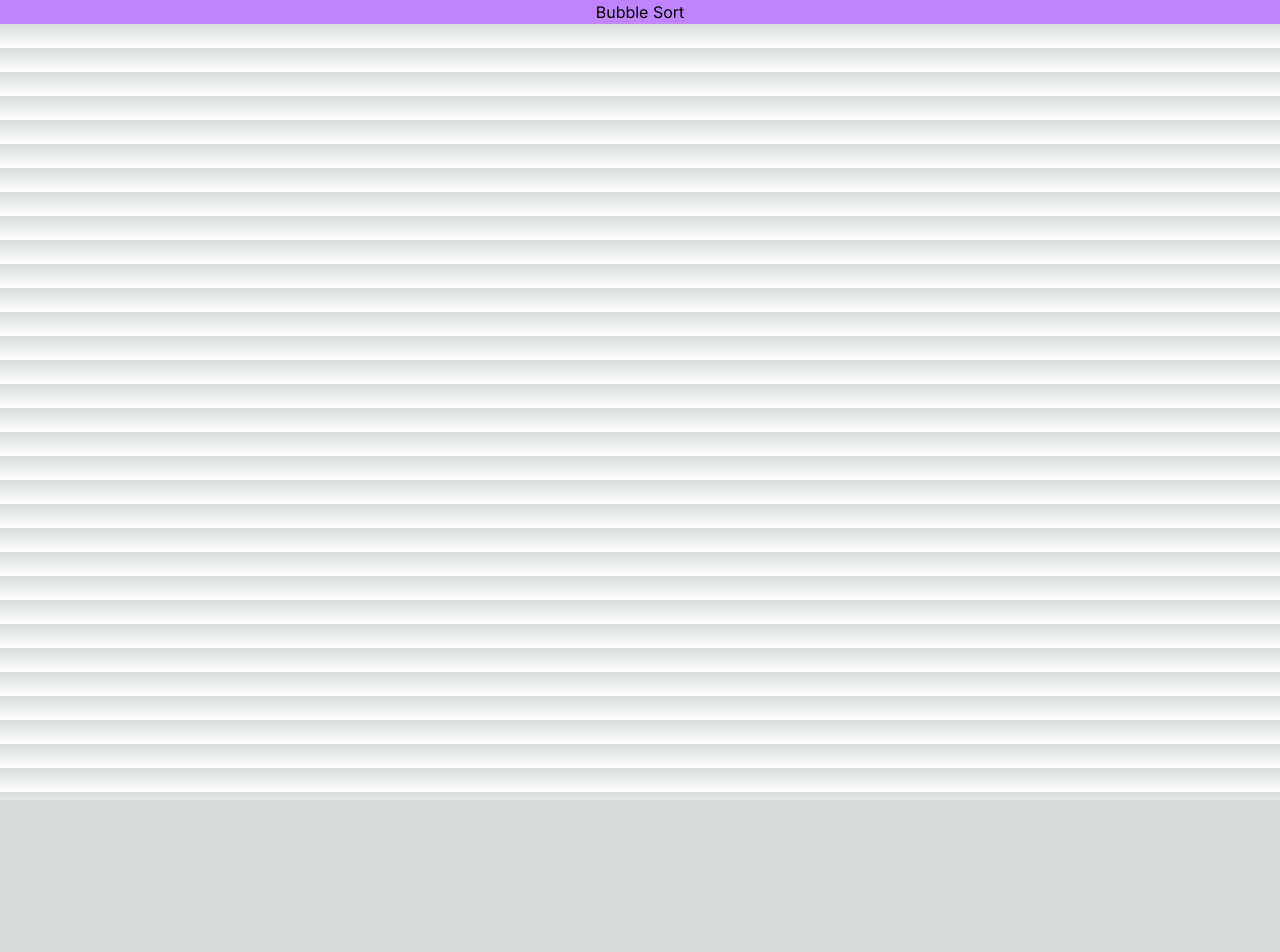
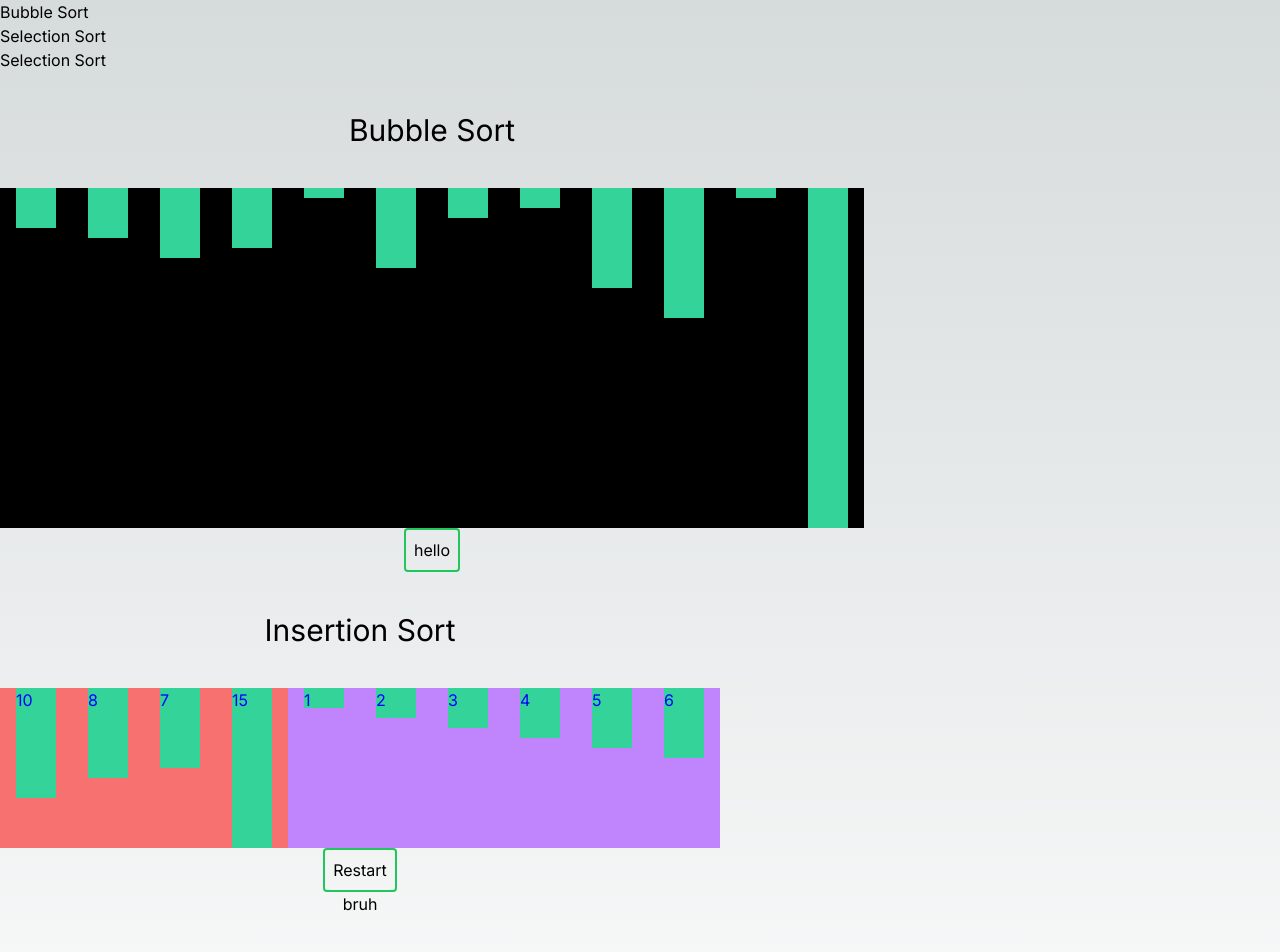
Before and after one commit to yayakix/iyanamarquez.Algorithmsv1, a Next.js app: page / in a window 1280 px wide. Shown: the top 952 px of the page. Before the commit the page ends 800 px from the top, so only its background shows below. Built offline with nearby package versions, Linux system fonts and the light colour scheme.

Commit message:
get 3 visualizations

```diff
--- a/src/algorithms/bubbleSort.ts
+++ b/src/algorithms/bubbleSort.ts
@@ -3,7 +3,8 @@
 // swap if the left value (i) is less than the right value (i+1) -> swapped detected
 // skip if the opposite^
 // do these steps on the arr until no more swaps are made
-const startArr = [3, 4, 5, 1, 2, 72, 6, 8, 7, 90];
+const startArr = [4, 3, 6, 7, 5, 0, 9, 2, 1, 12, 33, 0];
+let steps = [];
 const bubbleSort = (array: number[]) => {
   let swapped = false;
   let sortArr = [...array];
@@ -16,15 +17,15 @@ const bubbleSort = (array: number[]) => {
       sortArr[i] = rightNumber;
       sortArr[i + 1] = leftNumber;
       swapped = true;
+      steps.push([...sortArr]);
     }
   }
+  // steps.push([...sortArr]);
+
   if (swapped) {
     return bubbleSort(sortArr);
   }
-  return { array: sortArr, swapped: swapped };
+  return { array: sortArr, steps: steps };
 };
-console.log("hello");
-
+export default bubbleSort;
 console.log(bubbleSort(startArr));
-
-export default bubbleSort;
--- a/src/algorithms/bubbleSortSteps.ts
+++ /dev/null
@@ -1,23 +0,0 @@
-// loop through arr
-// comp 2 values
-// swap if the left value (i) is less than the right value (i+1) -> swapped detected
-// skip if the opposite^
-// do these steps on the arr until no more swaps are made
-const bubbleSort = (array: number[]) => {
-  let swapped = false;
-  let sortArr = [...array];
-  for (let i = 0; i < array.length - 1; i++) {
-    let leftNumber = sortArr[i];
-    let rightNumber = sortArr[i + 1];
-    // ex. [2,1]
-    if (leftNumber > rightNumber) {
-      // Swap vals
-      sortArr[i] = rightNumber;
-      sortArr[i + 1] = leftNumber;
-      swapped = true;
-    }
-  }
-  return { array: sortArr, swapped: swapped };
-};
-
-export default bubbleSort;
--- /dev/null
+++ b/src/algorithms/insertionSort.ts
@@ -0,0 +1,30 @@
+const startArr = [1, 9, 5, 3, 2, 7, 6, 8, 4];
+
+const insertionSort = (startArr: []) => {
+  let array = [...startArr];
+  let newArray: number[] = [];
+  let continueVar = true;
+  let steps = [];
+  let steps2 = [];
+
+  while (continueVar) {
+    let lowestIdx = 0;
+    for (let i = 0; i < array.length; i++) {
+      if (array[i] < array[lowestIdx]) {
+        lowestIdx = i;
+      }
+    }
+    newArray.push(array.splice(lowestIdx, 1)[0]);
+    steps.push([...newArray]);
+    steps2.push([...array]);
+
+    if (!array.length) {
+      continueVar = false;
+    }
+  }
+
+  return { array: array, steps: steps, steps2: steps2 };
+};
+
+export default insertionSort;
+console.log(insertionSort(startArr));
--- a/src/algorithms/selectionSort.ts
+++ b/src/algorithms/selectionSort.ts
@@ -1,43 +1,21 @@
-// const startArr = [1, 9, 5, 3, 2, 7, 6, 8, 4];
-
-// const startArr = [9, 5, 3, 11, 20, 7, 6, 8, 4, 1];
-// const selectionSort = (startArr: []) => {
-//   let array = [...startArr];
-//   let newArr = [];
-//   while (array.length) {
-//     let lowestVal = array[0];
-//     let lowestIdx = 0;
-//     for (let i = 0; i < array.length; i++) {
-//       if (array[i] < lowestVal) {
-//         lowestVal = array[i];
-//         lowestIdx = i;
-//       }
-//     }
-//     newArr.push(array.splice(lowestIdx, 1)[0]);
-//     console.log([newArr] + [array]);
-
-//     // return array;
-//   }
-//   return newArr + array;
-// };
-
-// console.log(selectionSort(startArr));
-
-// const startArr = [1, 9, 5, 3, 2, 7, 6, 8, 4];
-
-const selectionSort = (startArr: []) => {
-  let array = [...startArr];
-  let lowestVal = array[0];
-  let lowestIdx = 0;
-  for (let i = 0; i < array.length + 1; i++) {
-    if (array[i] < lowestVal) {
-      lowestVal = array[i];
-      lowestIdx = i;
+// // The Selection Sort algorithm finds the lowest value in an array and moves it to the front of the array.
+let steps = [];
+const selectionSort = (unsortedArr: number[], offset: number) => {
+  let array = [...unsortedArr];
+  // loop through arr
+  let lowestValIdx = offset;
+  for (let j = offset + 1; j < array.length; j++) {
+    if (array[lowestValIdx] > array[j]) {
+      lowestValIdx = j;
     }
   }
-  let num = array.splice(lowestIdx, 1)[0];
-
-  return { newNum: num, array: array };
+  [array[lowestValIdx], array[offset]] = [array[offset], array[lowestValIdx]];
+  steps.push([...array]);
+  if (offset === array.length - 2) {
+    return { array: array, steps: steps };
+  } else {
+    return selectionSort(array, offset + 1);
+  }
 };
 
 export default selectionSort;
--- a/src/app/page.tsx
+++ b/src/app/page.tsx
@@ -1,38 +1,42 @@
 'use client'
 import Image from "next/image";
-import bubbleSort from "@/algorithms/bubbleSortSteps";
+
+import BubbleSort from "./sort/bubble/page";
+import SelectionSort from "./sort/selection/page";
+import InsertionSort from "./sort/insertion/page";
 
 import { useEffect, useState } from "react";
 
 
 export default function Home() {
-  const startingArr = [3, 4, 5, 1, 2, 72, 6, 8, 7, 90, 91, 93];
+  const startingArr = [3, 4, 5, 1, 2, 10, 6, 8, 7, 15];
 
   const [arr, setArr] = useState(startingArr)
 
-  useEffect(() => {
-    { console.log('ermmm') }
 
-    console.log(arr)
-    const { array, swapped } = bubbleSort(arr)
-    if (swapped) {
-      setTimeout(() => { setArr(array) }, 1000)
-      bubbleSort(arr)
-
-    }
-
-  }, [arr])
-  { console.log('erm') }
-  { console.log(arr) }
-
-
-  console.log(bubbleSort(startingArr).array)
   return (
-    <div className="flex flex-col w-screen justify-center items-center bg-purple-400">
+    <div className="flex flex-col  justify-center items-center grid grid-col-4 ">
       <a href="/sort/bubble">
         <button>Bubble Sort</button>
 
       </a>
+      <a href="/sort/selection">
+        <button>Selection Sort</button>
+
+      </a>
+      <a href="/sort/insertion">
+        <button>Selection Sort</button>
+
+      </a>
+      <div className="flex flex-wrap">
+        <BubbleSort array={startingArr} />
+        <InsertionSort array={startingArr} />
+        <SelectionSort array={startingArr} />
+
+      </div>
+
+
+
 
     </div>
   );
--- a/src/app/sort/bubble/page.tsx
+++ b/src/app/sort/bubble/page.tsx
@@ -1,33 +1,45 @@
 'use client'
 import Image from "next/image";
-import bubbleSort from "@/algorithms/bubbleSortSteps";
+import bubbleSort from "@/algorithms/bubbleSort";
 import { useEffect, useState } from "react";
 
 
-export default function BubbleSort() {
-    const startingArr = [4, 3, 6, 7, 5, 0, 9, 2, 1, 12, 33, 0]
-
+export default function BubbleSort(props) {
+    // const startingArr = [12, 8, 5, 4, 3, 6, 7, 1, 12, 33, 0]
+    const startingArr = props.array
     const [arr, setArr] = useState(startingArr)
+    const [steps, setSteps] = useState([])
 
 
     useEffect(() => {
-        console.log(arr)
-        const { array, swapped } = bubbleSort(arr)
-        if (swapped) {
-            setTimeout(() => { setArr(array) }, 1000)
-            bubbleSort(arr)
-        }
-    }, [arr])
+        const { array, steps } = bubbleSort(startingArr)
+        setSteps(steps)
+        steps.map((step, idx) => {
+            setTimeout(() => {
+                setArr(step)
+            }, 1000 * idx)
+        })
+    }, [])
+
+
+    const showShort = () => {
+        setArr(startingArr)
+        steps.map((step, idx) => {
+            setTimeout(() => {
+                setArr(step)
+            }, 500 * idx)
+        })
+    }
 
     return (
-        <div className="flex flex-col w-screen justify-center items-center">
+        <div className="flex flex-col justify-center items-center">
             <h1 className="text-3xl my-10">Bubble Sort</h1>
             <div className="bg-black flex">
                 {arr.map((x) => { return <span className='mx-4 bg-emerald-400 w-10' style={{ color: 'blue', height: `${(x + 1) * 10}px` }} ></span> })}
             </div >
             <button className="rounded p-2 border-2 border-green-500 hover:bg-emerald-100 hover:text-black " onClick={() => {
                 setArr(startingArr)
-            }}>Restart</button>
+            }}>hello</button>
         </div>
     );
 }
--- /dev/null
+++ b/src/app/sort/insertion/page.tsx
@@ -0,0 +1,63 @@
+'use client'
+import Image from "next/image";
+import insertionSort from "@/algorithms/insertionSort";
+import { useEffect, useState } from "react";
+
+
+export default function InsertionSort(props) {
+    // const startingArr = [33, 12, 16, 34, 36, 7, 5, 9, 2, 1, 46]
+    const startingArr = props.array
+
+    const [arr, setArr] = useState(startingArr)
+    const [newArray, setNewArray] = useState<number[]>([])
+
+    useEffect(() => {
+        const { array, steps, steps2 } = insertionSort(startingArr)
+        steps.map((step, idx) => {
+            setTimeout(() => {
+                setArr(step)
+
+            }, 1000 * idx)
+        })
+        steps2.map((step, idx) => {
+            setTimeout(() => {
+                setNewArray(step)
+
+            }, 1000 * idx)
+        })
+    }, [])
+    const doAnimation = () => {
+        const { array, steps, steps2 } = insertionSort(startingArr)
+        steps.map((step, idx) => {
+            setTimeout(() => {
+                setArr(step)
+
+            }, 1000 * idx)
+        })
+        steps2.map((step, idx) => {
+            setTimeout(() => {
+                setNewArray(step)
+
+            }, 1000 * idx)
+        })
+    }
+
+    return (
+        <div className="flex flex-col justify-center items-center">
+            <h1 className="text-3xl my-10">Insertion Sort</h1>
+            <div className="flex flex-row">
+                <div className="bg-red-400 flex">
+                    {newArray.map((x) => { return <span className='mx-4 bg-emerald-400 w-10' style={{ color: 'blue', height: `${(x + 1) * 10}px` }} >{x}</span> })}
+                </div >
+                <div className="bg-purple-400 flex">
+                    {arr.map((x) => { return <span className='mx-4 bg-emerald-400 w-10' style={{ color: 'blue', height: `${(x + 1) * 10}px` }} >{x}</span> })}
+                </div >
+            </div>
+            <button className="rounded p-2 border-2 border-green-500 hover:bg-emerald-100 hover:text-black " onClick={() => {
+                setArr(startingArr)
+                setNewArray([])
+                doAnimation()
+            }}>Restart</button>
+        </div>
+    );
+}
--- a/src/app/sort/selection/page.tsx
+++ b/src/app/sort/selection/page.tsx
@@ -1,53 +1,41 @@
 'use client'
-import Image from "next/image";
 import selectionSort from "@/algorithms/selectionSort";
 import { useEffect, useState } from "react";
 
 
-export default function SelectionSort() {
-    const startingArr = [33, 12, 16, 34, 36, 45, 4, 3, 6, 7, 5, 9, 2, 1, 46]
+export default function SelectionSort(props) {
+    // const startingArr = [12, 8, 5, 4, 3, 6, 7, 5, 0, 9, 2, 1, 17, 33, 0]
+    const startingArr = props.array
 
     const [arr, setArr] = useState(startingArr)
-    const [newArray, setNewArray] = useState<number[]>([])
-
-
+    const [steps, setSteps] = useState([])
 
     useEffect(() => {
-        const { newNum, array } = selectionSort(arr)
-        if (array.length > 0) {
+        // console.log(arr)
+        const { array, steps } = selectionSort(startingArr, 0)
+        // setArr(array)
+        setSteps(steps)
+    }, [])
+
+    const showShort = () => {
+        setArr(startingArr)
+        steps.map((step, idx) => {
             setTimeout(() => {
-                setArr(array);
-                setNewArray([...newArray, newNum])
-                // setNewArray(newArr.push(newArr))
-            }, 1000)
-            selectionSort(array)
-        }
-        if (array.length == 1) {
-            setNewArray([...newArray, array[0]])
-        }
-        // setNewArray([...newArray, arr[0]])
-    }, [arr])
+                setArr(step)
+            }, 1000 * idx)
+        })
+    }
 
     return (
-        <div className="flex flex-col w-screen justify-center items-center">
+        <div className="flex flex-col justify-center items-center">
+            <a href="/">bruh</a>
             <h1 className="text-3xl my-10">Selection Sort</h1>
-            <div className="flex flex-row">
-                <div className="bg-purple-400 flex">
-                    {newArray.map((x) => { return <span className='mx-4 bg-emerald-400 w-10' style={{ color: 'blue', height: `${(x + 1) * 10}px` }} >{x}</span> })}
-                </div >
-                {console.log("newww: " + newArray)}
-                {console.log("old arr: " + arr)}
-
-                <div className="bg-red-400 flex">
-                    {arr.map((x) => { return <span className='mx-4 bg-emerald-400 w-10' style={{ color: 'blue', height: `${(x + 1) * 10}px` }} >{x}</span> })}
-                </div >
-
-            </div>
-
+            <div className="bg-black flex">
+                {arr.map((x) => { return <span className='mx-4 bg-emerald-400 w-10' style={{ color: 'blue', height: `${(x + 1) * 10}px` }} ></span> })}
+            </div >
             <button className="rounded p-2 border-2 border-green-500 hover:bg-emerald-100 hover:text-black " onClick={() => {
-                setArr(startingArr)
-                setNewArray([])
-            }}>Restart</button>
+                showShort()
+            }}>Start</button>
         </div>
     );
 }
```
